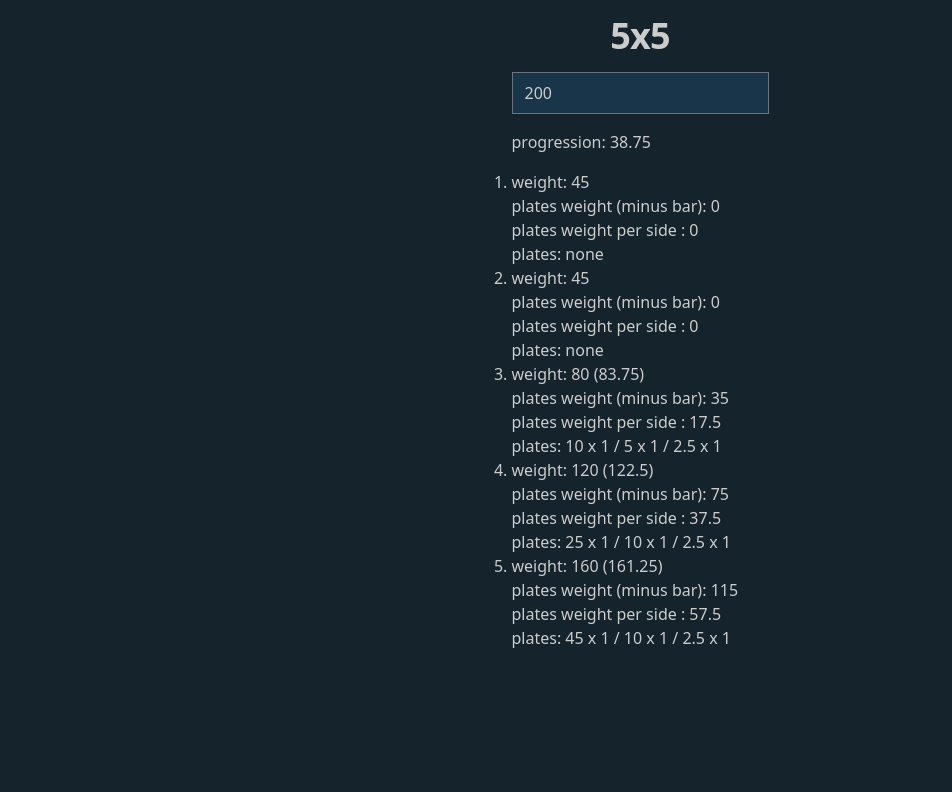
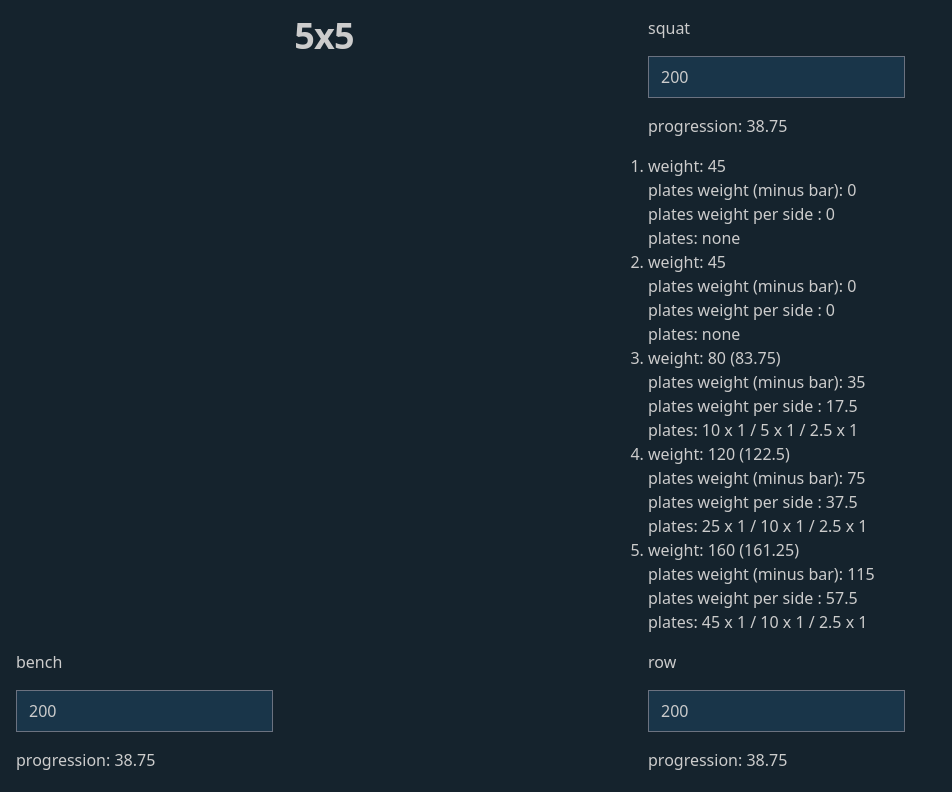
Before and after one commit to b4conjuice/5x5, a Next.js app: page / in a window 1280 px wide. Shown: the top 792 px of the page, without its empty margins (0-952 px from the left). Built offline with nearby package versions, Linux system fonts and the light colour scheme.

Commit message:
add warmup calculator for each exercise

```diff
--- a/src/app/page.tsx
+++ b/src/app/page.tsx
@@ -1,12 +1,16 @@
 import { Main, Title } from '@/components/ui'
 import WarmupCalculator from './warmupCalculator'
+
+const exercises = ['squat', 'bench', 'row', 'overhead', 'deadlift']
 
 export default function Home() {
   return (
     <Main className='flex flex-col p-4'>
-      <div className='flex flex-grow flex-col items-center space-y-4'>
+      <div className='grid gap-4 md:grid-cols-2'>
         <Title>5x5</Title>
-        <WarmupCalculator />
+        {exercises.map(exercise => (
+          <WarmupCalculator key={exercise} exercise={exercise} />
+        ))}
       </div>
     </Main>
   )
--- a/src/app/warmupCalculator.tsx
+++ b/src/app/warmupCalculator.tsx
@@ -48,12 +48,13 @@ function calculatePlatesPerSide(weight: number) {
   return plates
 }
 
-export default function WarmupCalculator() {
-  const [weight, setWeight] = useLocalStorage('weight', 200)
+export default function WarmupCalculator({ exercise }: { exercise: string }) {
+  const [weight, setWeight] = useLocalStorage(`${exercise}-weight`, 200)
   const warmup = calculateWarmup(weight)
   if (!weight) return null
   return (
     <div className='flex flex-col gap-4'>
+      <h2>{exercise}</h2>
       <div>
         <input
           className='bg-cb-blue'
```
